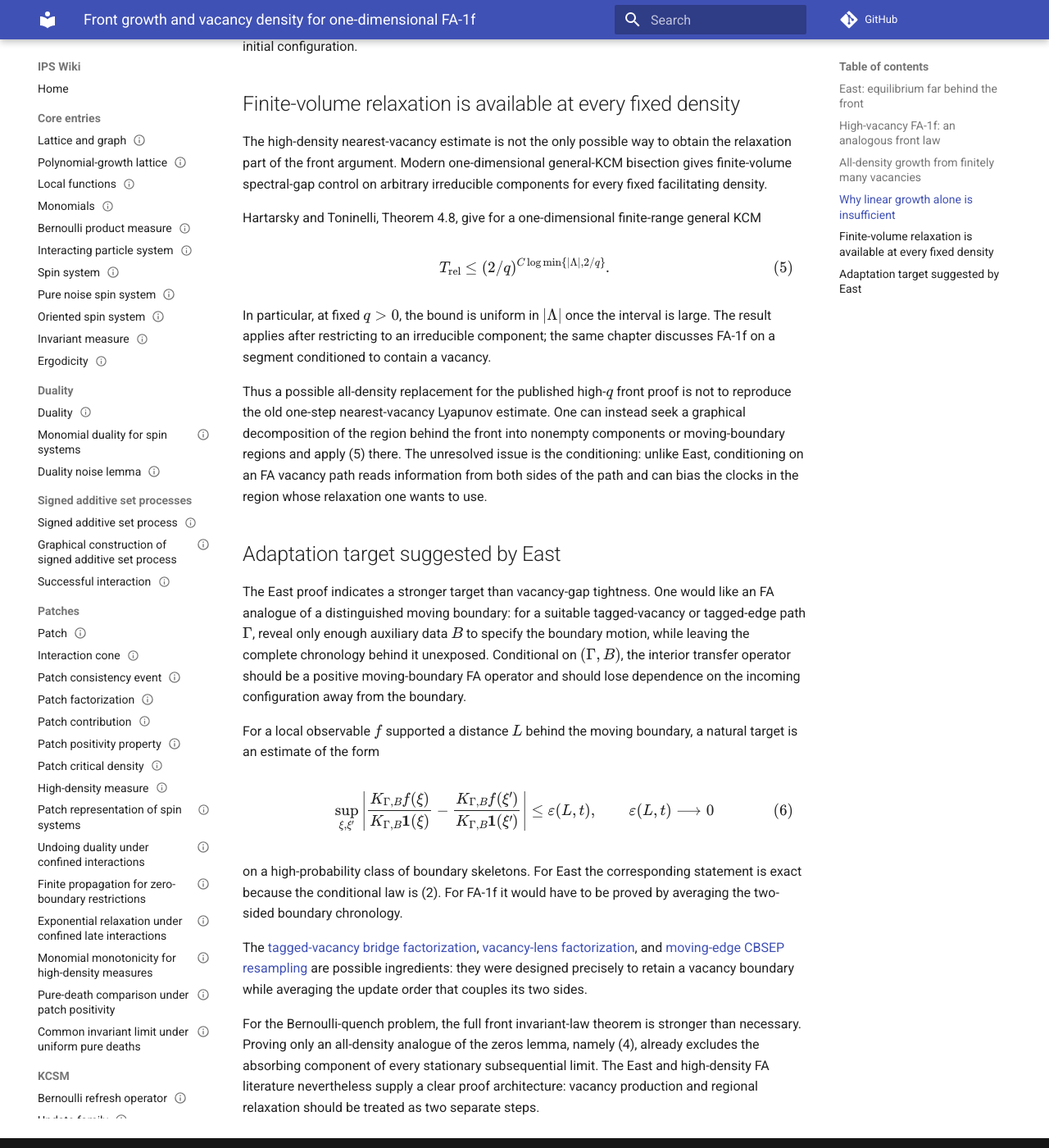
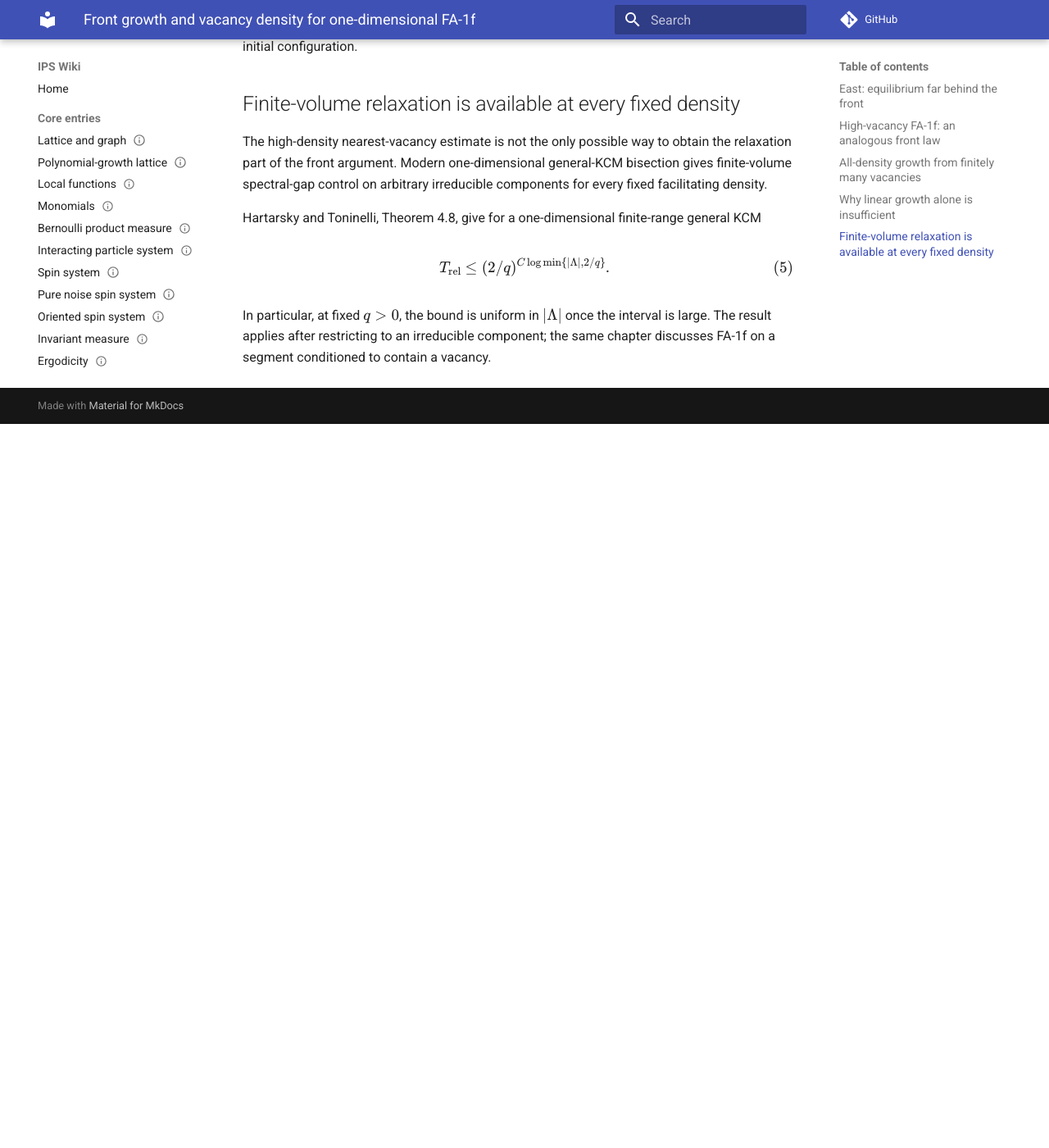
Before and after one commit to maciejgluchowski86-beep/ips-wiki, an MkDocs documentation site: the page built from docs/entries/front-growth-and-vacancy-density-for-fa-1f.md, in a window 1280 px wide and 1400 px high, scrolled down 3297 px. Shown: the whole window at 82% size. Built offline with MkDocs 1.6.1 and Material for MkDocs 9.7.7, drawn with Linux system fonts in a browser that asks for light colours; comment, search, counter and statistics services are not loaded; after the commit the page ends 3814 px from its top, so only the background shows below that.

```diff
--- a/docs/entries/front-growth-and-vacancy-density-for-fa-1f.md
+++ b/docs/entries/front-growth-and-vacancy-density-for-fa-1f.md
@@ -123,30 +124,3 @@ T_{\mathrm{rel}}
 $$
 
 In particular, at fixed \(q>0\), the bound is uniform in \(|\Lambda|\) once the interval is large. The result applies after restricting to an irreducible component; the same chapter discusses FA-1f on a segment conditioned to contain a vacancy.
-
-Thus a possible all-density replacement for the published high-\(q\) front proof is not to reproduce the old one-step nearest-vacancy Lyapunov estimate. One can instead seek a graphical decomposition of the region behind the front into nonempty components or moving-boundary regions and apply (5) there. The unresolved issue is the conditioning: unlike East, conditioning on an FA vacancy path reads information from both sides of the path and can bias the clocks in the region whose relaxation one wants to use.
-
-## Adaptation target suggested by East
-
-The East proof indicates a stronger target than vacancy-gap tightness. One would like an FA analogue of a distinguished moving boundary: for a suitable tagged-vacancy or tagged-edge path \(\Gamma\), reveal only enough auxiliary data \(B\) to specify the boundary motion, while leaving the complete chronology behind it unexposed. Conditional on \((\Gamma,B)\), the interior transfer operator should be a positive moving-boundary FA operator and should lose dependence on the incoming configuration away from the boundary.
-
-For a local observable \(f\) supported a distance \(L\) behind the moving boundary, a natural target is an estimate of the form
-
-$$
-\sup_{\xi,\xi'}
-\left|
-\frac{K_{\Gamma,B}f(\xi)}{K_{\Gamma,B}\mathbf1(\xi)}
--
-\frac{K_{\Gamma,B}f(\xi')}{K_{\Gamma,B}\mathbf1(\xi')}
-\right|
-\le \varepsilon(L,t),
-\qquad
-\varepsilon(L,t)\longrightarrow0
-\tag{6}
-$$
-
-on a high-probability class of boundary skeletons. For East the corresponding statement is exact because the conditional law is (2). For FA-1f it would have to be proved by averaging the two-sided boundary chronology.
-
-The [tagged-vacancy bridge factorization](tagged-vacancy-bridge-factorization-for-fa-1f.md), [vacancy-lens factorization](vacancy-lens-factorization-for-fa-1f.md), and [moving-edge CBSEP resampling](moving-edge-cbsep-resampling-for-fa-1f.md) are possible ingredients: they were designed precisely to retain a vacancy boundary while averaging the update order that couples its two sides.
-
-For the Bernoulli-quench problem, the full front invariant-law theorem is stronger than necessary. Proving only an all-density analogue of the zeros lemma, namely (4), already excludes the absorbing component of every stationary subsequential limit. The East and high-density FA literature nevertheless supply a clear proof architecture: vacancy production and regional relaxation should be treated as two separate steps.
--- a/mkdocs.yml
+++ b/mkdocs.yml
@@ -71,7 +71,6 @@ nav:
       - FA-1f out of equilibrium: entries/fa-1f-out-of-equilibrium.md
       - East out of equilibrium: entries/east-out-of-equilibrium.md
       - BABP out of equilibrium: entries/babp-out-of-equilibrium.md
-      - Chronology-averaged sign route for one-dimensional FA-1f: entries/chronology-averaged-sign-route-for-fa-1f.md
   - PDE and branching representations:
       - PDE reading path: pde-reading-path.md
       - Overview: pde-branching-representations.md
```
Also changed, not shown: other parts of docs/entries/front-growth-and-vacancy-density-for-fa-1f.md (+2 -1 lines), README.md (+0 -1 lines), docs/entries/fa-1f-out-of-equilibrium.md (+1 -5 lines), docs/index.md (+0 -1 lines).
